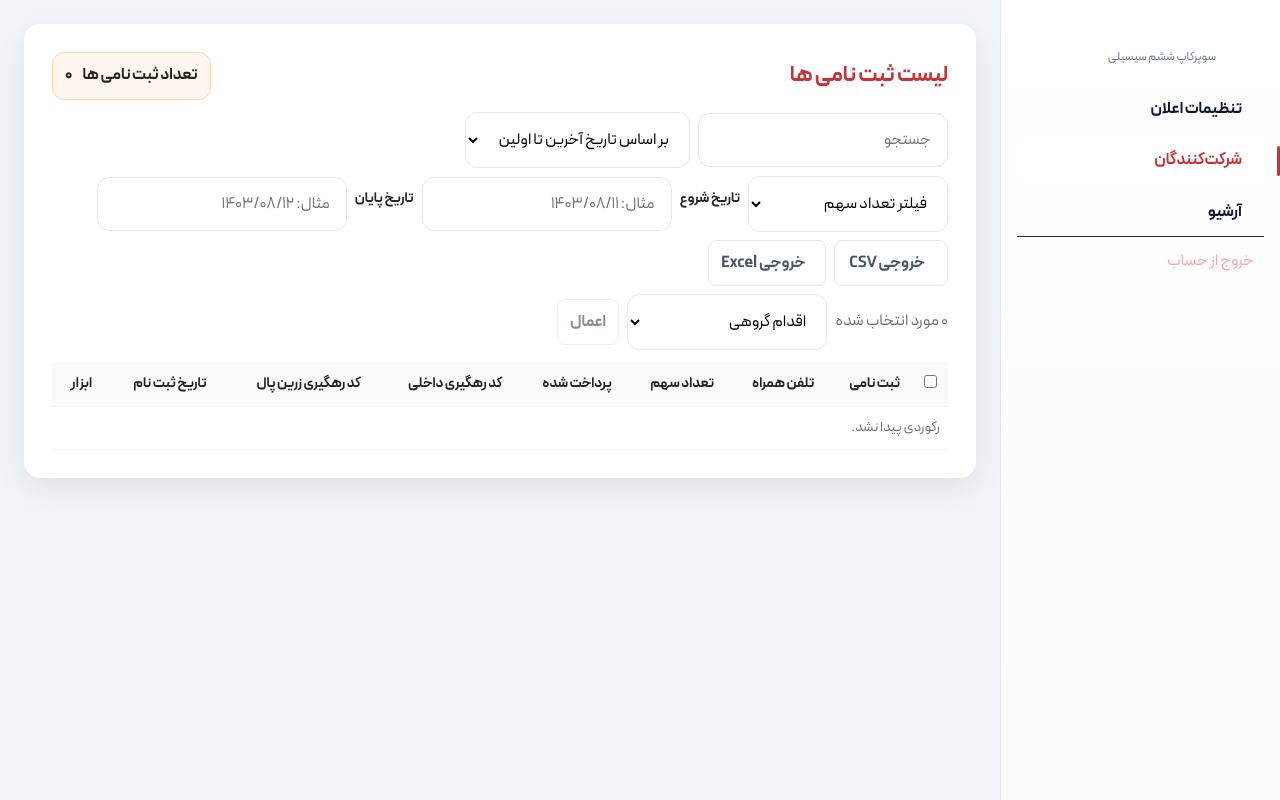
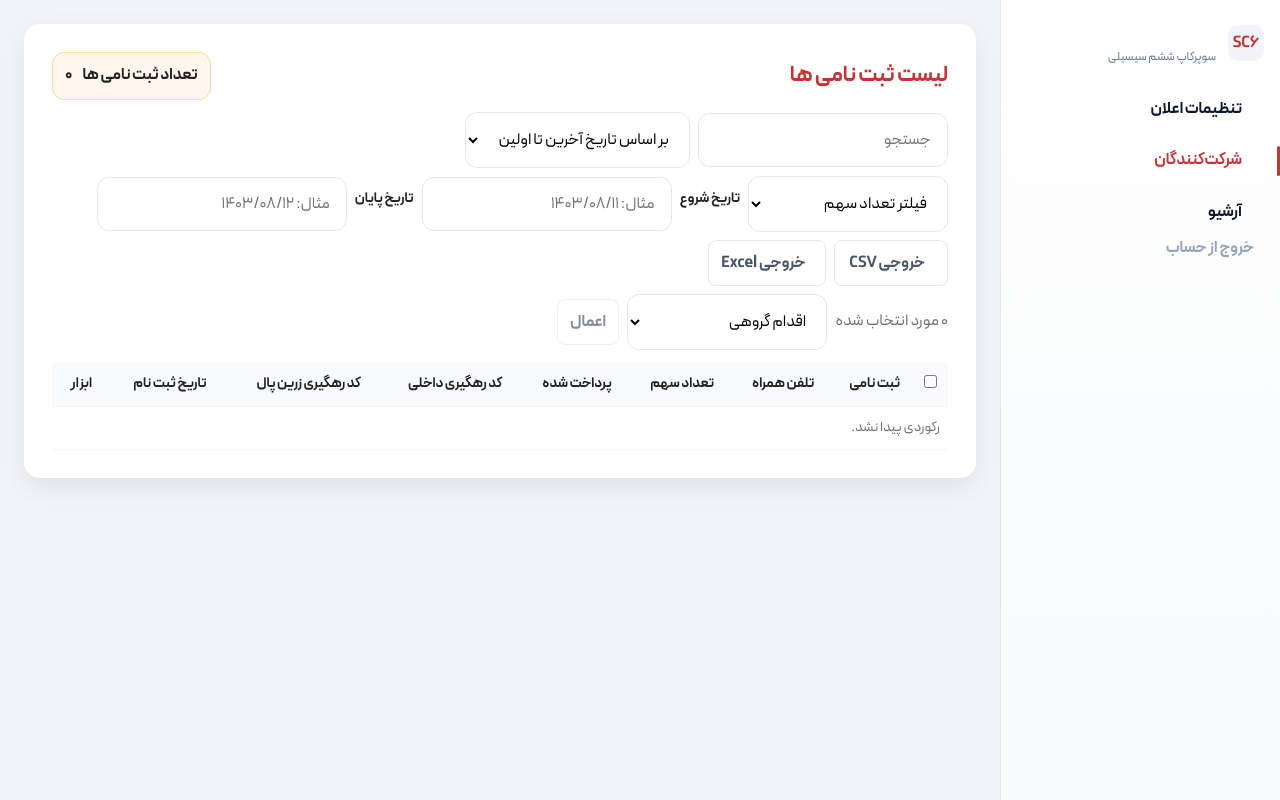
Before and after one commit to iGre4t/Simple-Event-Register-Webpage, a PHP site: page /panel.php in a window 1280 px wide. Run offline with PHP 8.4, Linux system fonts and the light colour scheme; the visitor is signed in with stand-in values (Sample User, id 1); some libraries are stand-ins or nearby versions.

Commit message:
Sidebar 4

```diff
--- a/panel.php
+++ b/panel.php
@@ -364,7 +364,10 @@ $count = count($participants);
         .side-nav a:hover { background: var(--sidebar-hover); }
         .side-nav a.active { background: #ffffff; color: var(--brand); }
         .side-nav a.active::before { content:''; position:absolute; inset-inline-start: -16px; top:8px; bottom:8px; width:3px; border-radius:2px; background: var(--sidebar-active); }
-        .side-bottom { margin-top:auto; }
+        .side-bottom { margin-top:auto; padding-top: 0; border-top: none; position: static; }
+        .side-bottom .logout { color:#94a3b8; font-weight:600; text-decoration:none; }
+        .side-bottom .logout:hover { color: var(--brand); background: transparent; }
+        .side-brand .brand-avatar { background:#f1f5f9; color: var(--brand); }
     </style>
 </head>
 <body>
```
